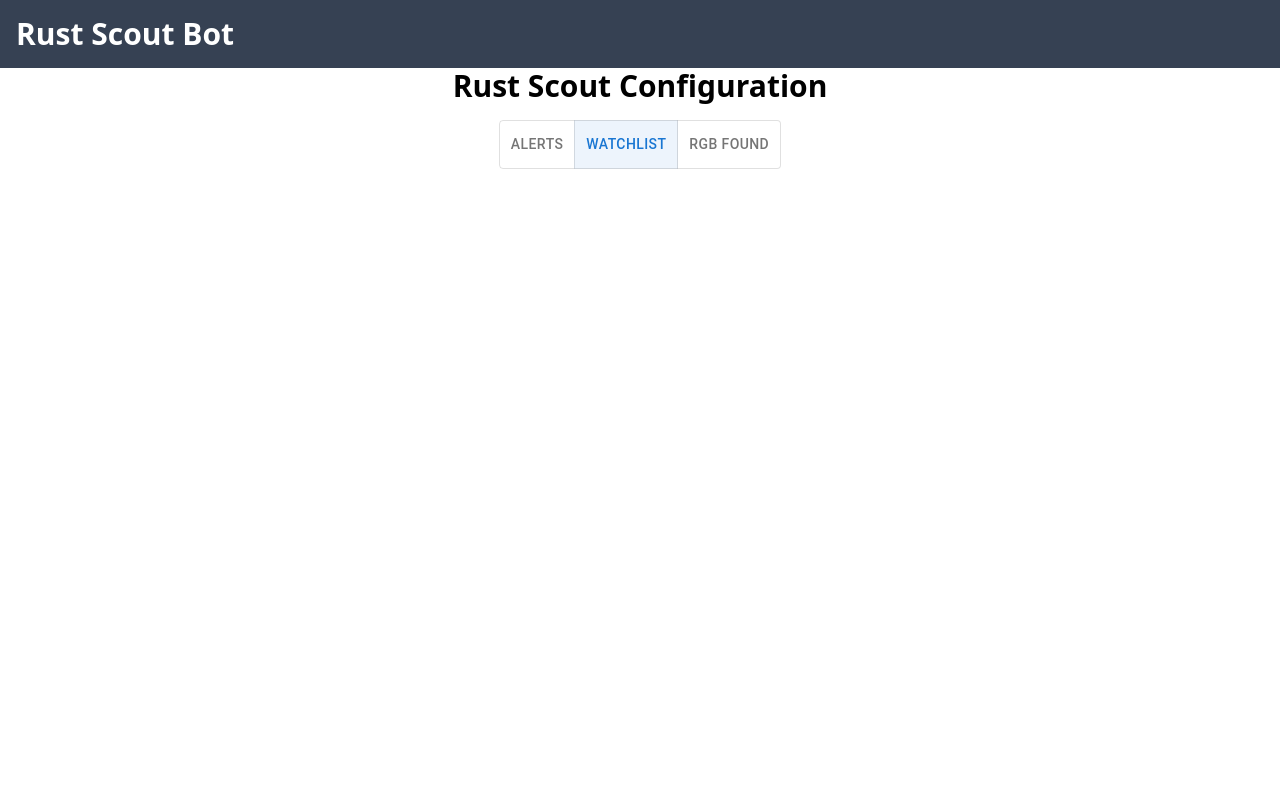
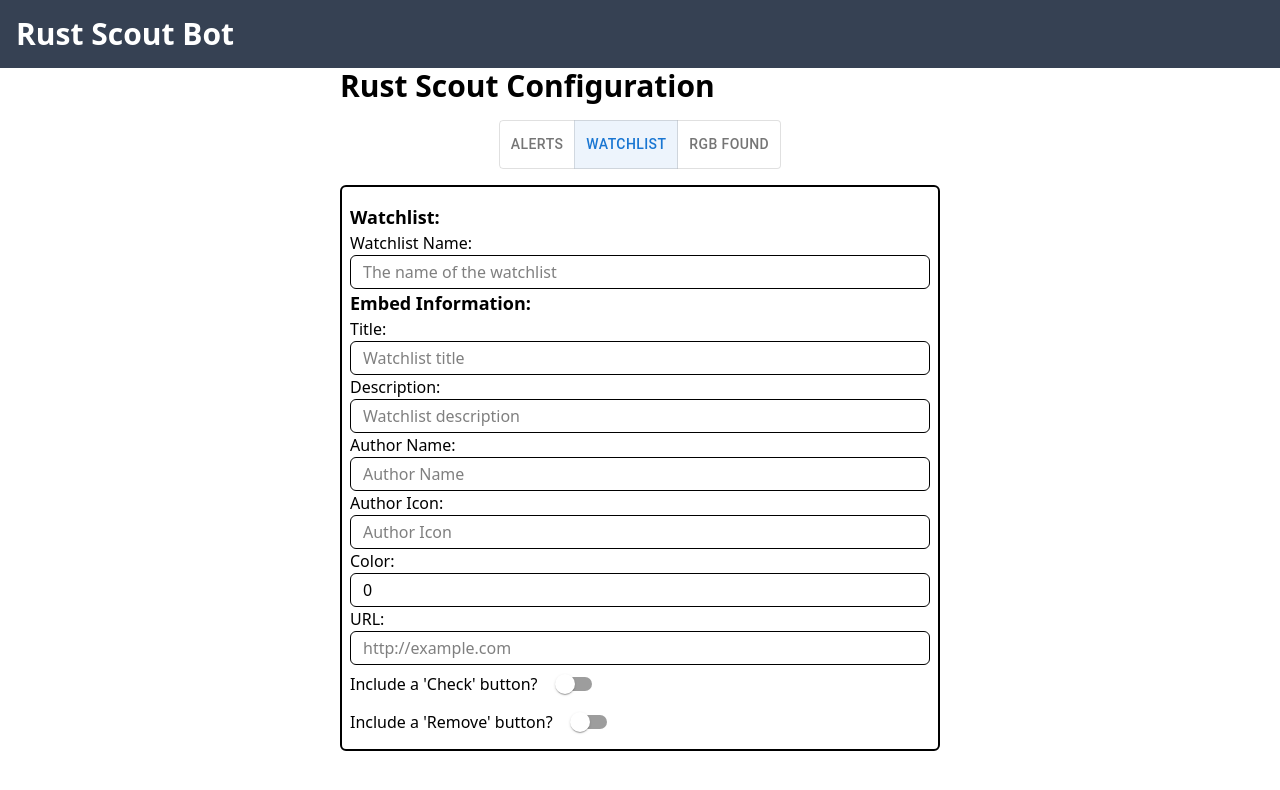
Before and after one commit to YurtStudios/Rust-Scout-Configuration-Generator, a Next.js app: page / in a window 1280 px wide. Both pictures are taken after a click on the button "WATCHLIST". Shown: the top 790 px of the page. Built offline with nearby package versions, Linux system fonts and the light colour scheme.

Commit message:
finished watchlist mock up

```diff
--- a/src/app/page.tsx
+++ b/src/app/page.tsx
@@ -2,6 +2,7 @@
 
 import { createTheme, Switch, ThemeProvider, ToggleButton, ToggleButtonGroup } from "@mui/material";
 import { Fragment, useEffect, useState } from "react";
+import { WatchlistDisplay } from "./watchlists";
 
 const localStorageIdentifier = "localAlertsData";
 
@@ -33,6 +34,9 @@ export default function Home() {
             </div>
             <div className={display == "alerts" ? "" : "hidden" }>
                 <AlertsDisplay />
+            </div>
+            <div className={display == "watchlist" ? "" : "hidden"}>
+                <WatchlistDisplay />
             </div>
         </div>
     </ThemeProvider>
@@ -299,3 +303,11 @@ export function AlertCard(props: AlertCardProps) {
         </div>
     </div>;
 }
+
+
+type TriggerListProps = {
+
+}
+function TriggerList(props: TriggerListProps) {
+
+}
--- a/src/app/watchlists.tsx
+++ b/src/app/watchlists.tsx
@@ -1,4 +1,5 @@
 "use client";
+import { Switch } from "@mui/material";
 import { useEffect, useState } from "react";
 
 type WatchlistData = {
@@ -7,6 +8,8 @@ type WatchlistData = {
     title: string,
     description: string,
     color: number,
+    authorName: string,
+    authorIcon: string,
     checkButton: boolean,
     removeButton: boolean,
     url: string,
@@ -16,21 +19,29 @@ const localStorageIdentifier = "localWatchlistData";
 
 export function WatchlistDisplay() {
 
+    const [savedWatchlistData, setSavedWatchlistData] = useState<WatchlistData>();
     const [localWatchlistData, setLocalWatchlistData] = useState<WatchlistData>({
         id: 0,
         watchlistName: "",
         title: "",
         description: "",
+        authorName: "",
+        authorIcon:"",
         color: 0,
         checkButton: false,
         removeButton: false,
         url: ""
     });
     const [localDataChanged, setLocalDataChanged] = useState<boolean>(false);
+    const sharedInputClasses = "w-full border rounded-md p-1 px-3";
+    useEffect(() => {
+        let jsonString = localStorage.getItem(localStorageIdentifier)
+        if (jsonString != null) setSavedWatchlistData(JSON.parse(jsonString));
+    }, [])
 
     useEffect(() => {
         localStorage.setItem(localStorageIdentifier, JSON.stringify(localWatchlistData));
-    }, [localWatchlistData])
+    }, [savedWatchlistData])
 
     const handleChange = (e: React.ChangeEvent<HTMLInputElement>) => {
         const { name, value, type } = e.target;
@@ -44,6 +55,104 @@ export function WatchlistDisplay() {
 
     return (
         <div className="w-[600px] border-2 rounded-md grow p-2 pt-4 mb-4">
+            <h3 className="w-full flex flex-row gap-2 text-lg font-bold items-center">
+                Watchlist:
+                <button
+                    className={ localDataChanged ? "border rounded-md p-1" : " hidden"}
+                    onClick={() => {
+                        setSavedWatchlistData(localWatchlistData);
+                        setLocalDataChanged(false);
+                    }}>
+                    Save
+                </button>
+                <button
+                    className={ localDataChanged ? "border rounded-md p-1" : " hidden"}
+                    onClick={() => {
+                        if (savedWatchlistData != null) setLocalWatchlistData(savedWatchlistData);
+                        setLocalDataChanged(false);
+                    }}
+                    >
+                    Cancel
+                </button>
+            </h3>
+            <label>Watchlist Name:</label>
+            <input
+                className={sharedInputClasses}
+                placeholder="The name of the watchlist"
+                onChange={handleChange}
+                name="watchlistName"
+                value={localWatchlistData.watchlistName}
+                />
+            <h3 className="text-lg font-bold">
+                Embed Information:
+            </h3>
+            <label>Title:</label>
+            <input
+                className={sharedInputClasses}
+                placeholder="Watchlist title"
+                onChange={handleChange}
+                name="title"
+                value={localWatchlistData.title}
+                />
+            <label>Description:</label>
+            <input
+                className={sharedInputClasses}
+                placeholder="Watchlist description"
+                onChange={handleChange}
+                name="description"
+                value={localWatchlistData.description}
+                />
+            <label>Author Name:</label>
+            <input
+                className={sharedInputClasses}
+                placeholder="Author Name"
+                onChange={handleChange}
+                name="authorName"
+                value={localWatchlistData.authorName}
+                />
+            <label>Author Icon:</label>
+            <input
+                className={sharedInputClasses}
+                placeholder="Author Icon"
+                onChange={handleChange}
+                name="authorIcon"
+                value={localWatchlistData.authorIcon}
+                />
+            <label>Color:</label>
+            <input
+                className={sharedInputClasses}
+                placeholder="Accent color for watchlist"
+                onChange={handleChange}
+                name="color"
+                type="number"
+                value={localWatchlistData.color}
+                />
+            <label>URL:</label>
+            <input
+                className={sharedInputClasses}
+                placeholder="http://example.com"
+                onChange={handleChange}
+                name="url"
+                value={localWatchlistData.url}
+                />
+            <div className="flex flex-wrap gap-2 items-center">
+                <label>Include a 'Check' button?</label>
+                <Switch
+                    checked={localWatchlistData.checkButton}
+                    onChange={
+                        (val) => setLocalWatchlistData({ ...localWatchlistData, checkButton: val.target.checked })
+                    }
+                />
+            </div>
+            <div className="flex flex-wrap gap-2 items-center">
+                <label>Include a 'Remove' button?</label>
+                <Switch
+                    checked={localWatchlistData.removeButton}
+                    onChange={
+                        (val) => setLocalWatchlistData({ ...localWatchlistData, removeButton: val.target.checked })
+                    }
+                />
+            </div>
         </div>
     );
 }
```
